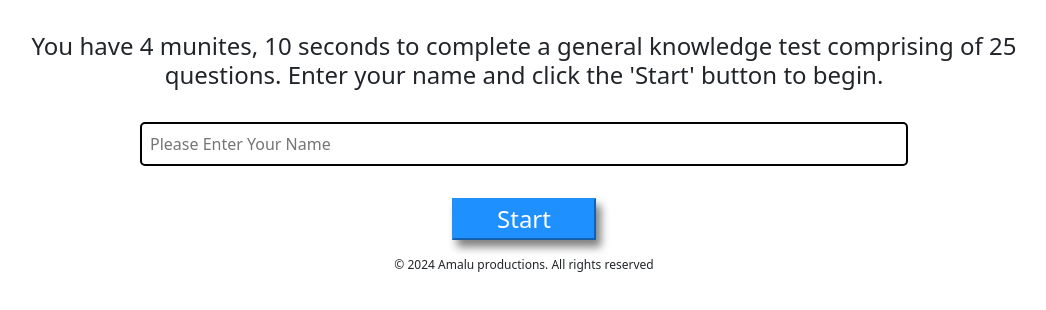
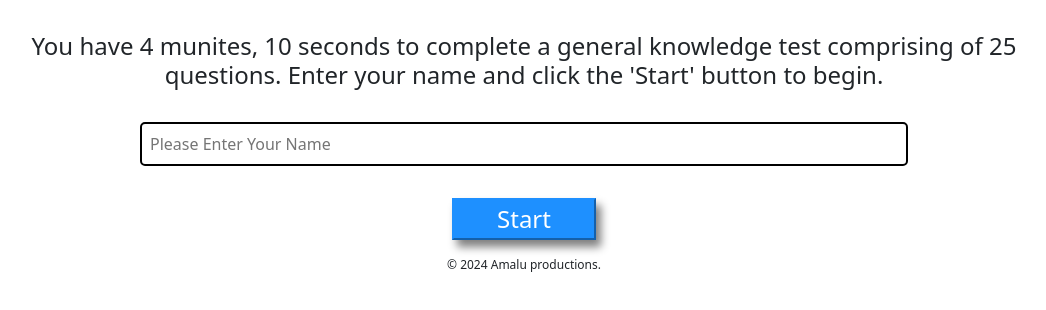
Before and after one commit to Prim3timer/test, a React (Create React App) app: page / in a window 1280 px wide. Shown: the top 310 px of the page, without its empty margins (116-1162 px from the left). Built offline with nearby package versions, Linux system fonts and the light colour scheme.

Commit message:
copyright edit

```diff
--- a/src/App.js
+++ b/src/App.js
@@ -257,7 +257,7 @@ setCandidate={setCandidate}
             <h2 style={{marginLeft: '20rem'}}>{sendError}</h2>
             <sub
             // style={{height: '100vh'}}
-            >&copy; {year} Amalu productions. All rights reserved </sub>
+            >&copy; {year} Amalu productions.</sub>
           </div>
 
   );
```
